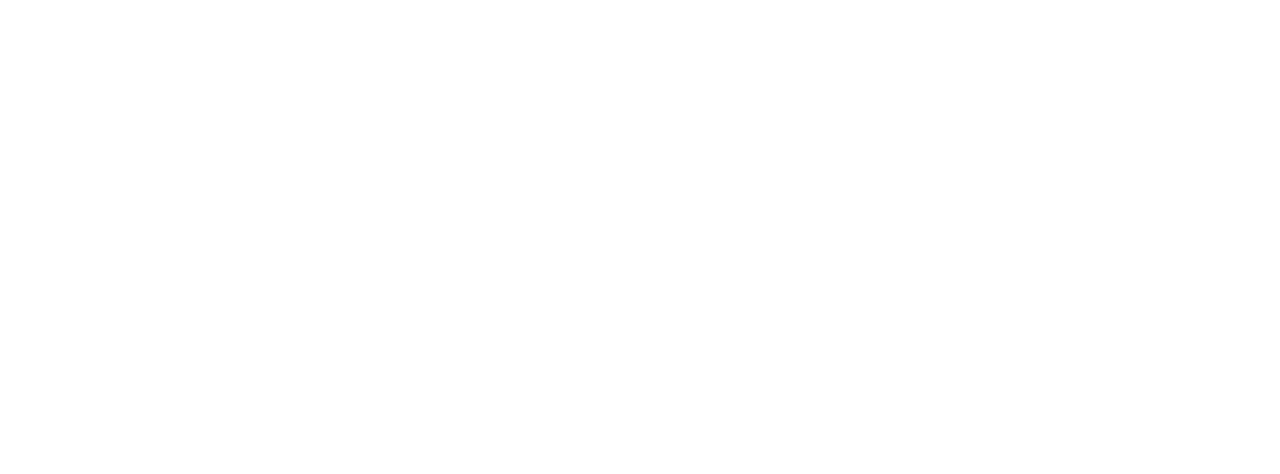
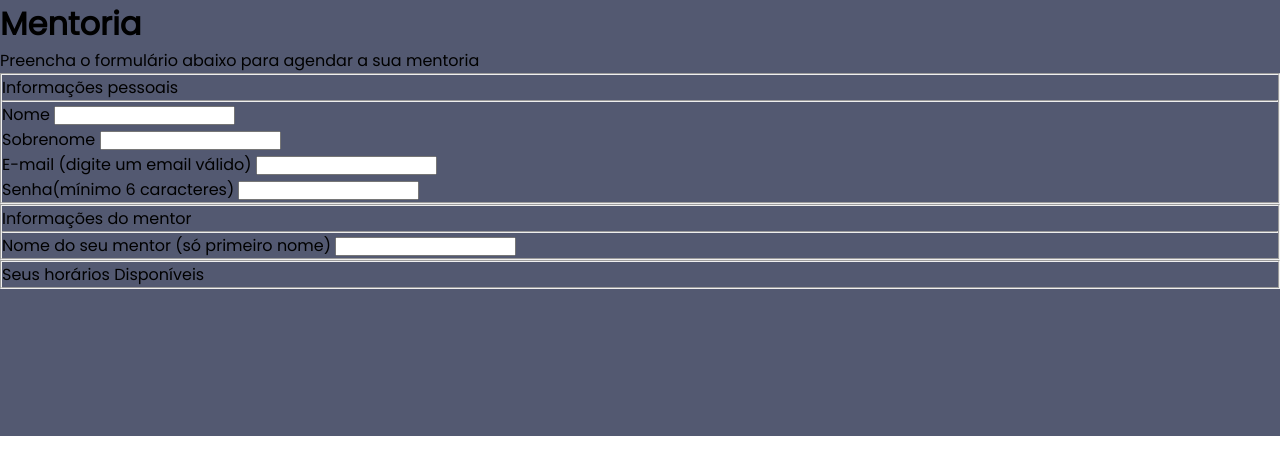
Before and after one commit to matheushnascimento/Mentoria, a plain HTML site: page index.html in a window 1280 px wide. Drawn offline with Linux system fonts and the light colour scheme.

Commit message:
Preparação da ordem semântica

```diff
--- a/index.html
+++ b/index.html
@@ -14,5 +14,67 @@
     />
     <link rel="stylesheet" href="style.css" />
   </head>
-  <body></body>
+  <body>
+    <h1>Mentoria</h1>
+    <p>Preencha o formulário abaixo para agendar a sua mentoria</p>
+    <form id="myForm">
+      <!-- Informações Pessoais -->
+      <fieldset>
+        <div class="field-wrapper">
+          <legend>Informações pessoais</legend>
+
+          <hr />
+
+          <div class="input-wrapper">
+            <label for="name">Nome</label>
+            <input type="text" id="name" />
+          </div>
+
+          <div class="input-wrapper">
+            <label for="last-name">Sobrenome</label>
+            <input type="text" id="last-name" />
+          </div>
+
+          <div class="input-wrapper">
+            <label for="email"
+              >E-mail <span>(digite um email válido)</span></label
+            >
+            <input type="email" id="email" />
+          </div>
+
+          <div class="input-wrapper">
+            <label for="password"
+              >Senha<span>(mínimo 6 caracteres)</span></label
+            >
+            <input type="password" id="password" />
+          </div>
+        </div>
+      </fieldset>
+
+      <fieldset>
+        <div class="field-wrapper">
+          <legend>Informações do mentor</legend>
+
+          <hr />
+
+          <div class="input-wrapper">
+            <label for="mentor-name"
+              >Nome do seu mentor <span>(só primeiro nome)</span></label
+            >
+            <input type="text" id="mentor-name" />
+          </div>
+
+
+        </div>
+      </fieldset>
+
+      <fieldset>
+        <div class="field-wrapper">
+          <legend>Seus horários Disponíveis</legend>
+
+          <div class="input-wrapper">
+          </div>
+      </fieldset>
+    </form>
+  </body>
 </html>
--- a/style.css
+++ b/style.css
@@ -14,9 +14,20 @@
   --title: "Staatliches", sans-serif;
 }
 
-/* body::before {
-  background;
-} */
+body::before {
+  content: "";
+  width: 100%;
+  height: 436px;
+
+  display: block;
+
+  position: absolute;
+  left: 0;
+  top: 0;
+  z-index: -1;
+
+  background: var(--color1);
+}
 
 body {
   font-family: "Poppins", sans-serif;
```
